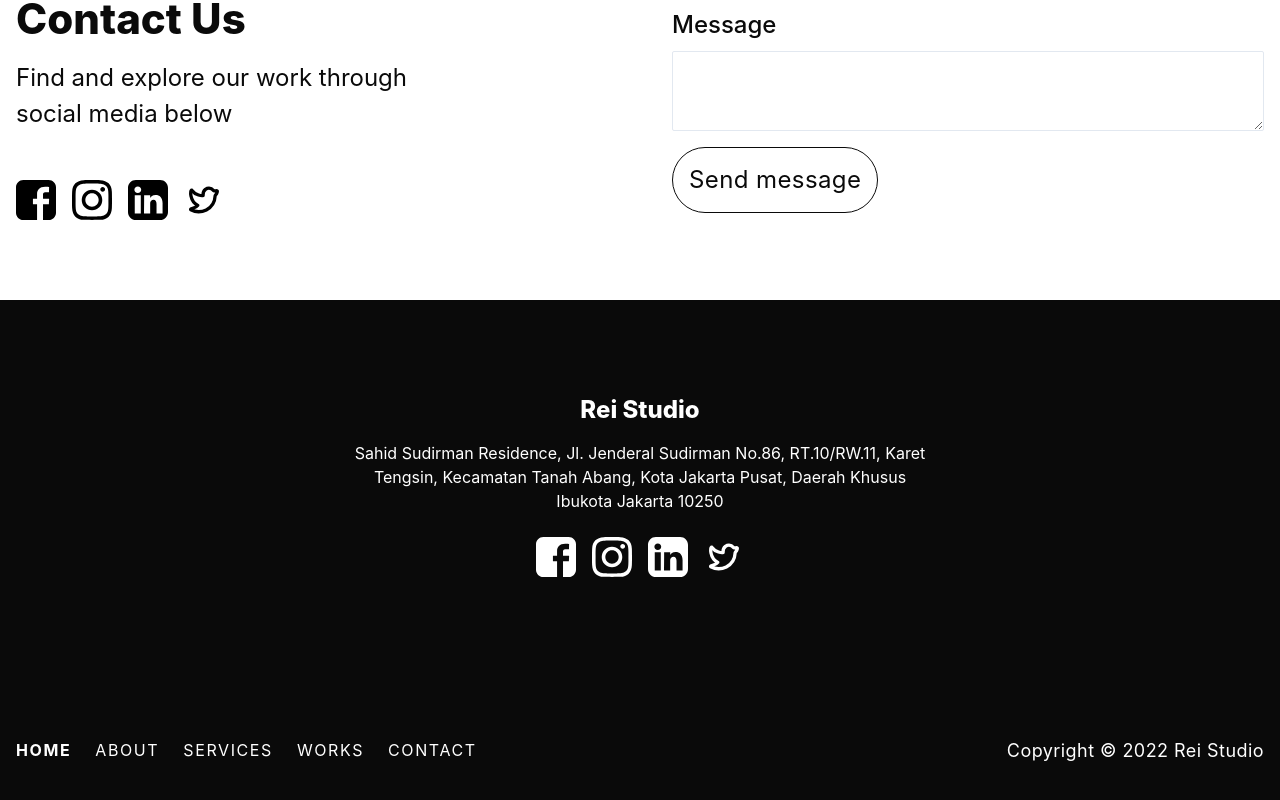
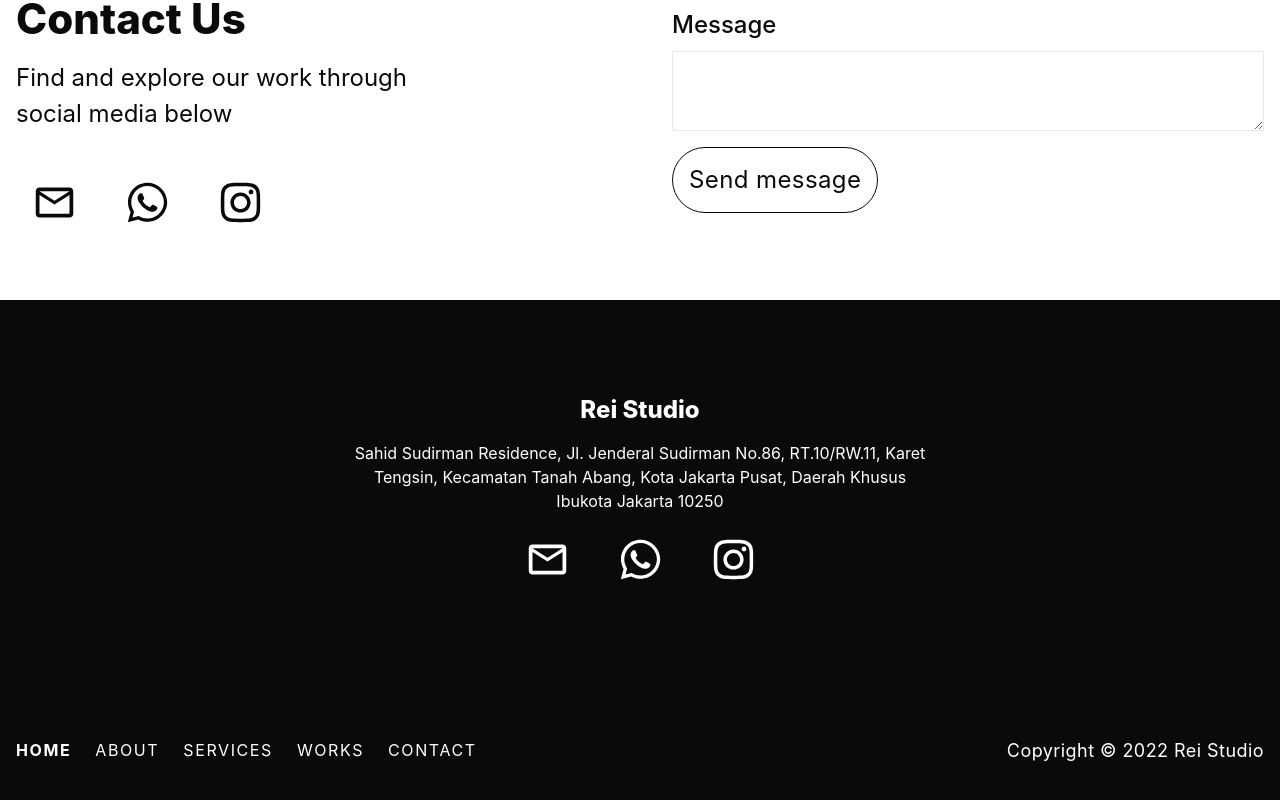
Before and after one commit to reizhafajrian/reistudio, a Next.js app: page / in a window 1280 px wide. Shown: the part 2892-3692 px from the top of the page. Built offline with nearby package versions, Linux system fonts and the light colour scheme.

Commit message:
fix-main:fixing contact detail

```diff
--- a/components/layouts/ContactForm.tsx
+++ b/components/layouts/ContactForm.tsx
@@ -12,7 +12,6 @@
   Textarea,
   useToast,
 } from '@chakra-ui/react'
-import axios from 'axios'
 import { useState } from 'react'
 import Button from '../Button'
 import SocialLinks from './SocialLinks'
@@ -23,42 +22,11 @@
   const [email, setEmail] = useState('')
   const [message, setMessage] = useState('')
 
-  const [loading, setLoading] = useState(false)
 
-  const check = name.length > 0 && email.length > 0 && message.length > 0
 
   const handleSubmit = async () => {
-    const data = { name, email, message }
-    try {
-      if (check) {
-        setLoading(true)
+    window.open(`https://api.whatsapp.com/send?phone=+6281213465905&text=Hello%20saya%20${name}%20dengan%20email%20${email}%20${encodeURI(message)}`, '_blank')
 
-        if (/^\w+([\.-]?\w+)*@\w+([\.-]?\w+)*(\.\w{2,3})+$/.test(email)) {
-          const res: any = await axios.post('/api/message', data)
-          setLoading(false)
-
-          setName('')
-          setEmail('')
-          setMessage('')
-          toast({
-            position: 'top',
-            title: res.data.message,
-            status: 'success',
-          })
-        } else {
-          throw new Error('Invalid Email Address')
-        }
-      } else {
-        throw new Error('Please input all form')
-      }
-    } catch (error: any) {
-      setLoading(false)
-      toast({
-        position: 'top',
-        title: error.message,
-        status: 'error',
-      })
-    }
   }
 
   return (
@@ -113,7 +81,6 @@
               value={name}
               onChange={(e) => setName(e.target.value)}
               fontSize={{ base: 14, lg: 24 }}
-              disabled={loading}
             />
           </FormControl>
           <FormControl>
@@ -126,7 +93,6 @@
               value={email}
               onChange={(e) => setEmail(e.target.value)}
               fontSize={{ base: 14, lg: 24 }}
-              disabled={loading}
             />
           </FormControl>
           <FormControl>
@@ -139,7 +105,6 @@
               onChange={(e) => setMessage(e.target.value)}
               size="xs"
               fontSize={{ base: 14, lg: 24 }}
-              disabled={loading}
             />
           </FormControl>
           <Flex>
@@ -147,7 +112,6 @@
               onClick={handleSubmit}
               title="Send message"
               variant="secondary"
-              isLoading={loading}
               arrow
             />
           </Flex>
--- a/components/layouts/SocialLink.tsx
+++ b/components/layouts/SocialLink.tsx
@@ -1,24 +1,27 @@
-import { Button } from '@chakra-ui/react'
-import Image from 'next/image'
-import Link from 'next/link'
+import { Button } from '@chakra-ui/react';
+import Link from 'next/link';
+import { IconType } from 'react-icons';
 
 interface Props {
   href: string
-  icon: string
+  icon: IconType
 }
 
+
+
+
 const SocialLink = (props: Props) => {
+  const Icon = props?.icon
   return (
     <Link href={props.href} target="_blank">
       <Button variant="unstyled" size={{ base: 'xs', lg: 'md', '2xl': 'lg' }}>
-        <Image
-          src={`/assets/icons/social-${props.icon}.svg`}
-          alt={props.icon}
-          layout='fill'
-        />
+        {
+          <Icon size={45} /> ?? null
+        }
       </Button>
     </Link>
   )
 }
 
+
 export default SocialLink
--- a/components/layouts/SocialLinks.tsx
+++ b/components/layouts/SocialLinks.tsx
@@ -1,5 +1,7 @@
-import { HStack } from '@chakra-ui/react'
-import SocialLink from './SocialLink'
+import { HStack } from '@chakra-ui/react';
+import { FaInstagram, FaWhatsapp } from "react-icons/fa";
+import { MdOutlineMailOutline } from "react-icons/md";
+import SocialLink from './SocialLink';
 
 interface Props {
   center?: boolean
@@ -12,13 +14,21 @@
       justifyContent={props.center ? 'center' : 'start'}
       spacing={{ base: 2, lg: 4 }}
     >
-      <SocialLink href="/" icon={props.black ? 'facebook-black' : 'facebook'} />
+      {/* <SocialLink href="/" icon={props.black ? 'facebook-black' : 'facebook'} /> */}
       <SocialLink
-        href="/"
-        icon={props.black ? 'instagram-black' : 'instagram'}
+        href="mailto:information@reistudio.co"
+        icon={MdOutlineMailOutline}
       />
-      <SocialLink href="/" icon={props.black ? 'linkedin-black' : 'linkedin'} />
-      <SocialLink href="/" icon={props.black ? 'twitter-black' : 'twitter'} />
+      <SocialLink
+        href="https://api.whatsapp.com/send?phone=+6281213465905&text=Hello%20saya%20ingin%20menanyakan%20perihal%20reistudio"
+        icon={FaWhatsapp}
+      />
+      <SocialLink
+        href="https://www.instagram.com/rei._studio/"
+        icon={FaInstagram}
+      />
+      {/* <SocialLink href="/" icon={props.black ? 'linkedin-black' : 'linkedin'} /> */}
+      {/* <SocialLink href="/" icon={props.black ? 'twitter-black' : 'twitter'} /> */}
     </HStack>
   )
 }
```
